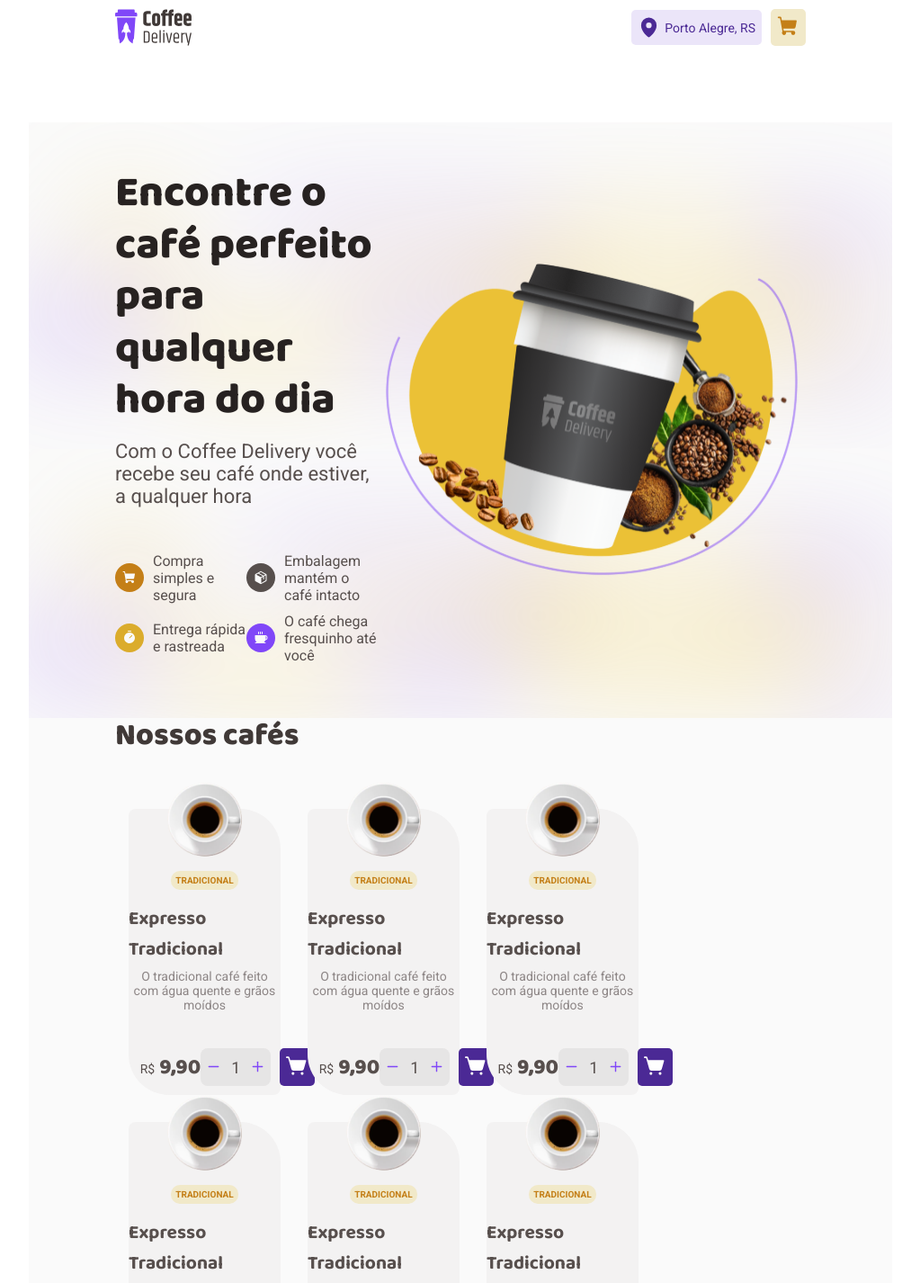
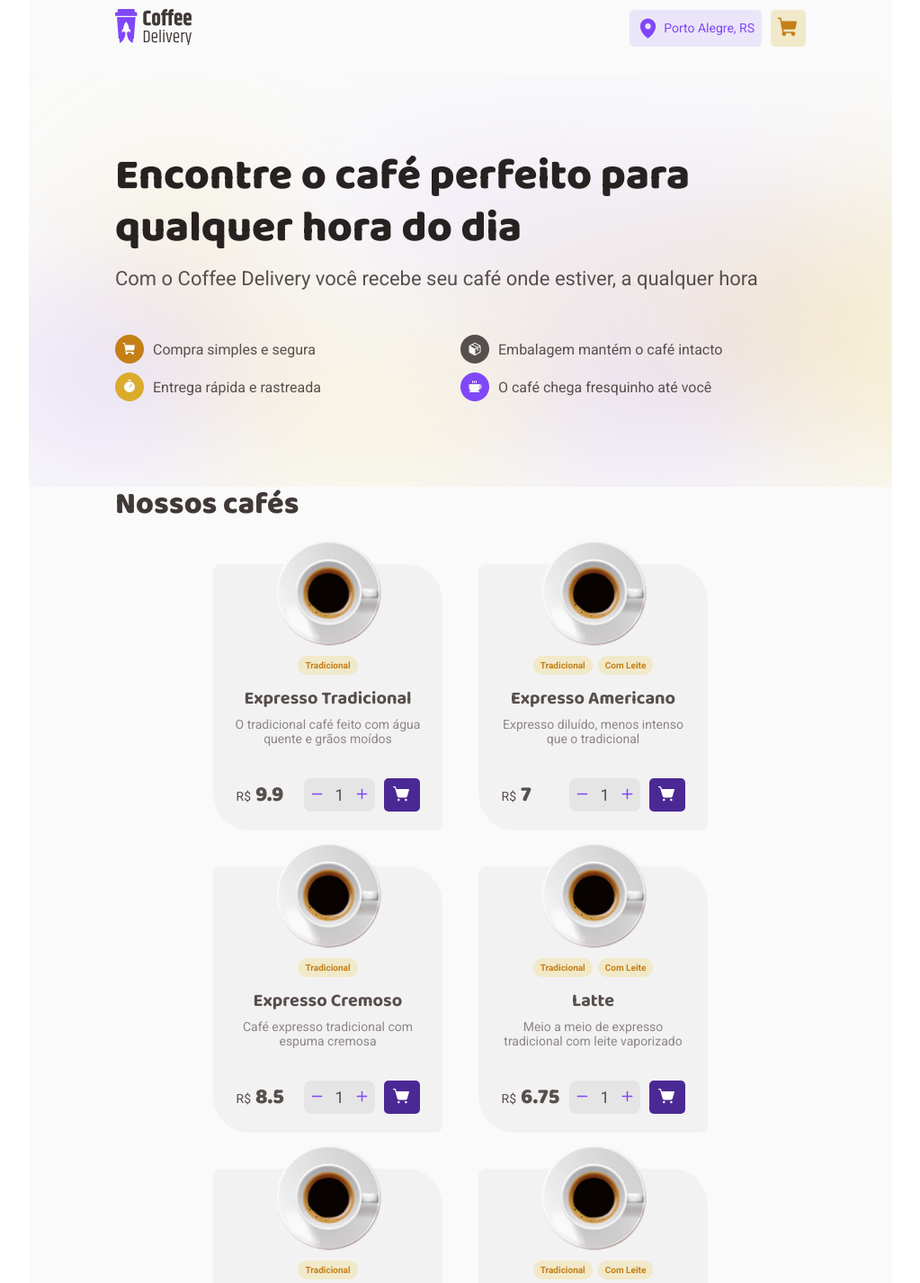
Before and after one commit to HumbertoSilv/coffee_delivery, a React (Vite) app: page / in a window 1280 px wide. Shown: the part 20-1446 px from the top of the page at 90% size, without its empty margins (128-1151 px from the left). Built offline with nearby package versions, Linux system fonts and the light colour scheme.

Commit message:
Refact: code refactoring

```diff
--- a/src/components/CoffeeCard/index.tsx
+++ b/src/components/CoffeeCard/index.tsx
@@ -3,17 +3,33 @@
 import { NavLink } from 'react-router-dom'
 import CoffeeCardImg from '../../assets/Coffee-01.svg'
 
-export const CoffeeCard = () => {
+interface CoffeeCardProps {
+  tags: string[]
+  name: string
+  price: number
+  description: string
+}
+
+export const CoffeeCard = ({
+  tags,
+  name,
+  price,
+  description,
+}: CoffeeCardProps) => {
   return (
     <CoffeeCardContainer>
       <img src={CoffeeCardImg} alt="Coffee image" />
-      <span className="tag">TRADICIONAL</span>
-      <h2>Expresso Tradicional</h2>
-      <p>O tradicional café feito com água quente e grãos moídos</p>
+      <div className="tags">
+        {tags.map((tag) => (
+          <span key={tag}>{tag}</span>
+        ))}
+      </div>
+      <h2>{name}</h2>
+      <p>{description}</p>
       <footer>
         <div className="price">
           R$
-          <span>9,90</span>
+          <span>{price}</span>
         </div>
         <div className="counter-cart-container">
           <div className="counter">
@@ -26,7 +42,7 @@
             </button>
           </div>
           <NavLink to="/checkout" title="cart">
-            <ShoppingCartSimple size={25} weight="fill" />
+            <ShoppingCartSimple size={20} weight="fill" />
           </NavLink>
         </div>
       </footer>
--- a/src/components/CoffeeCard/styles.ts
+++ b/src/components/CoffeeCard/styles.ts
@@ -1,40 +1,39 @@
 import styled from 'styled-components'
 
 export const CoffeeCardContainer = styled.div`
-  background-color: ${(props) => props.theme['base-card']};
-  width: 22%;
-  max-width: 40rem;
   display: flex;
+  width: 255px;
   flex-direction: column;
   align-items: center;
-  border-top-right-radius: 45px;
-  border-bottom-left-radius: 45px;
-  border-top-left-radius: 8px;
-  border-bottom-right-radius: 8px;
-  margin: 1.5rem;
+  border-radius: 8px 40px;
+
+  background-color: ${(props) => props.theme['base-card']};
 
   img {
-    margin-top: calc(0px - 2.4rem - 6px);
-    width: 50%;
+    margin-top: calc(0px - 2.2rem - 6px);
   }
 
-  .tag {
-    padding: 0.5rem;
+  .tags {
     margin: 1.5rem;
-    background: ${(props) => props.theme['yellow-light']};
-    color: ${(props) => props.theme['yellow-dark']};
-    border-radius: 10px;
-    font-weight: 600;
+
+    span {
+      padding: 0.5rem 0.8rem;
+      margin: 0.3rem;
+      background: ${(props) => props.theme['yellow-light']};
+      color: ${(props) => props.theme['yellow-dark']};
+      border-radius: 10px;
+      font-weight: 600;
+    }
   }
 
   h2 {
     font-family: 'Baloo 2', cursive;
-    font-size: 2.1rem;
+    font-size: 2rem;
     padding-bottom: 5px;
   }
 
   p {
-    padding-bottom: 40px;
+    padding: 0px 20px 35px;
     text-align: center;
     font-size: 1.4rem;
     color: ${(props) => props.theme['base-label']};
@@ -44,18 +43,18 @@
     display: flex;
     align-items: baseline;
     justify-content: space-between;
-    width: 85%;
-    padding: 0px 20px 10px;
-    font-size: 14px;
+    width: 80%;
+    padding: 0px 20px 20px;
+    font-size: 1.4rem;
 
     .price {
-      gap: 5px;
+      gap: 0.5rem;
       display: flex;
       align-items: baseline;
 
       span {
         font-family: 'Baloo 2', cursive;
-        font-size: 24px;
+        font-size: 2.4rem;
         font-weight: 800;
       }
     }
@@ -87,7 +86,7 @@
     }
 
     a {
-      padding: 0.7rem;
+      padding: 0.7rem 1rem;
       border-radius: 0.5rem;
 
       background: ${(props) => props.theme['purple-dark']};
--- a/src/components/Header/index.tsx
+++ b/src/components/Header/index.tsx
@@ -6,16 +6,20 @@
 export const Header = () => {
   return (
     <HeaderContainer>
+      <div>
+        <NavLink to="/" title="logo">
           <img src={Logo} alt="Copo de café e nome do site" />
+        </NavLink>
         <nav>
-        <div>
+          <span className="MapPin">
             <MapPin weight="fill" size={25} />
             Porto Alegre, RS
-        </div>
+          </span>
           <NavLink to="/checkout" title="cart">
             <ShoppingCart weight="fill" size={25} />
           </NavLink>
         </nav>
+      </div>
     </HeaderContainer>
   )
 }
--- a/src/components/Header/styles.ts
+++ b/src/components/Header/styles.ts
@@ -1,27 +1,35 @@
 import styled from 'styled-components'
 
 export const HeaderContainer = styled.header`
-  display: flex;
-  justify-content: space-between;
+  position: sticky;
+  top: 0;
+  z-index: 1;
 
-  width: 80%;
-  margin: 30px auto;
+  background: ${(props) => props.theme.background};
+
+  div {
+    display: flex;
+    justify-content: space-between;
+    width: 80%;
+    padding: 30px 0;
+    margin: auto;
+  }
 
   nav {
     display: flex;
     align-items: center;
     gap: 1rem;
 
-    div {
+    span {
       display: flex;
       align-items: center;
       font-size: 1.4rem;
-      padding: 0.7rem;
+      padding: 0.8rem;
       border-radius: 0.5rem;
       gap: 0.5rem;
 
       background: ${(props) => props.theme['purple-light']};
-      color: ${(props) => props.theme['purple-dark']};
+      color: ${(props) => props.theme.purple};
     }
 
     a {
--- a/src/pages/Checkout/styles.ts
+++ b/src/pages/Checkout/styles.ts
@@ -4,6 +4,8 @@
   display: grid;
   grid-template-columns: 60% 1fr;
   gap: 3rem;
+  position: relative;
+  top: 50px;
   width: 80%;
   margin: 60px auto;
 `
--- a/src/pages/Home/index.tsx
+++ b/src/pages/Home/index.tsx
@@ -3,7 +3,6 @@
   InfoContainer,
   ItemsContainer,
   IntroContainer,
-  IntroBackground,
   CoffeeListContainer,
 } from './styles'
 import Coffee from '../../assets/Coffee.svg'
@@ -13,16 +12,95 @@
 import PackageIcon from '../../assets/PackageIcon.svg'
 import { CoffeeCard } from '../../components/CoffeeCard'
 
+const payload = [
+  {
+    tags: ['Tradicional'],
+    name: 'Expresso Tradicional',
+    price: 9.9,
+    description: 'O tradicional café feito com água quente e grãos moídos',
+  },
+  {
+    tags: ['Tradicional', 'Com Leite'],
+    name: 'Expresso Americano',
+    price: 7,
+    description: 'Expresso diluído, menos intenso que o tradicional',
+  },
+  {
+    tags: ['Tradicional'],
+    name: 'Expresso Cremoso',
+    price: 8.5,
+    description: 'Café expresso tradicional com espuma cremosa',
+  },
+  {
+    tags: ['Tradicional', 'Com Leite'],
+    name: 'Latte',
+    price: 6.75,
+    description: 'Meio a meio de expresso tradicional com leite vaporizado',
+  },
+  {
+    tags: ['Tradicional'],
+    name: 'Capuccino',
+    price: 9.9,
+    description:
+      'Uma dose de café expresso com o dobro de leite e espuma cremosa',
+  },
+
+  {
+    tags: ['Tradicional', 'Com Leite'],
+    name: 'Mocaccino',
+    price: 5,
+    description:
+      'Bebida com canela feita de doses iguais de café, leite e espuma',
+  },
+
+  {
+    tags: ['Tradicional'],
+    name: 'Cubano',
+    price: 6.99,
+    description:
+      'Bebida com canela feita de doses iguais de café, leite e espuma',
+  },
+  {
+    tags: ['Tradicional', 'Com Leite'],
+    name: 'Latte',
+    price: 6.75,
+    description:
+      'Bebida com canela feita de doses iguais de café, leite e espuma',
+  },
+  {
+    tags: ['Tradicional'],
+    name: 'Capuccino',
+    price: 9.9,
+    description:
+      'Bebida com canela feita de doses iguais de café, leite e espuma',
+  },
+
+  {
+    tags: ['Tradicional', 'Com Leite'],
+    name: 'Mocaccino',
+    price: 5,
+    description:
+      'Bebida com canela feita de doses iguais de café, leite e espuma',
+  },
+
+  {
+    tags: ['Tradicional'],
+    name: 'Cubano',
+    price: 6.99,
+    description:
+      'Bebida com canela feita de doses iguais de café, leite e espuma',
+  },
+]
+
 export const Home = () => {
   return (
     <HomeContainer>
-      <IntroBackground>
       <IntroContainer>
         <InfoContainer>
           <h1>Encontre o café perfeito para qualquer hora do dia</h1>
           <p>
-              Com o Coffee Delivery você recebe seu café onde estiver, a
-              qualquer hora
+            Com o Coffee Delivery você recebe seu café onde estiver, a qualquer
+            hora
           </p>
           <ItemsContainer>
             <span>
@@ -38,27 +116,25 @@
               Entrega rápida e rastreada
             </span>
             <span>
-                <img src={CoffeeIcon} alt="Coffee icon" />O café chega
-                fresquinho até você
+              <img src={CoffeeIcon} alt="Coffee icon" />O café chega fresquinho
+              até você
             </span>
           </ItemsContainer>
         </InfoContainer>
-          <img src={Coffee} alt="Coffee" />
+        <img className="introImg" src={Coffee} alt="Coffee" />
       </IntroContainer>
-      </IntroBackground>
       <CoffeeListContainer>
         <h1>Nossos cafés</h1>
         <nav>
-          <CoffeeCard />
-          <CoffeeCard />
-          <CoffeeCard />
-          <CoffeeCard />
-          <CoffeeCard />
-          <CoffeeCard />
-          <CoffeeCard />
-          <CoffeeCard />
-          <CoffeeCard />
-          <CoffeeCard />
+          {payload.map(({ name, price, tags, description }, index) => (
+            <CoffeeCard
+              key={name + index}
+              name={name}
+              price={price}
+              tags={tags}
+              description={description}
+            />
+          ))}
         </nav>
       </CoffeeListContainer>
     </HomeContainer>
--- a/src/pages/Home/styles.ts
+++ b/src/pages/Home/styles.ts
@@ -4,10 +4,25 @@
 export const HomeContainer = styled.div`
   display: flex;
   flex-direction: column;
-  width: 100%;
-  margin: 8.5rem auto;
-  background: ${(props) => props.theme.background};
+  max-width: 1430px;
+  background-color: ${(props) => props.theme.background};
 `
+
+export const IntroContainer = styled.main`
+  display: flex;
+  justify-content: space-between;
+  padding: 85px 10%;
+
+  background-image: url(${Background});
+  background-size: auto;
+
+  @media (max-width: 1400px) {
+    .introImg {
+      display: none;
+    }
+  }
+`
+
 export const InfoContainer = styled.div`
   width: 50%;
 
@@ -24,7 +39,11 @@
     font-size: 2.2rem;
     margin: 1.5rem 0;
   }
+  @media (max-width: 1400px) {
+    width: 100%;
+  }
 `
+
 export const ItemsContainer = styled.div`
   margin-top: 5rem;
   display: flex;
@@ -34,24 +53,16 @@
     width: 50%;
     display: flex;
     align-items: center;
-    gap: 10px;
-    font-size: 16px;
+    gap: 1rem;
+    font-size: 1.6rem;
     margin-bottom: 1rem;
   }
 `
-export const IntroBackground = styled.div`
-  background-image: url(${Background});
-  background-size: contain;
-`
-export const IntroContainer = styled.main`
-  display: flex;
-  justify-content: space-between;
-  width: 80%;
-  margin: 5rem auto;
-`
+
 export const CoffeeListContainer = styled.section`
   width: 80%;
-  margin: 0 auto;
+  margin: auto;
+  margin-bottom: 20rem;
 
   h1 {
     color: red;
@@ -66,5 +77,7 @@
   nav {
     display: flex;
     flex-wrap: wrap;
+    gap: 4rem;
+    justify-content: center;
   }
 `
--- a/src/pages/Success/style.ts
+++ b/src/pages/Success/style.ts
@@ -5,6 +5,8 @@
   grid-template-columns: 45% 1fr;
   align-items: end;
   gap: 10rem;
+  position: relative;
+  top: 50px;
   width: 80%;
   margin: 90px auto;
 
--- a/src/styles/global.ts
+++ b/src/styles/global.ts
@@ -9,13 +9,13 @@
 
   html {
 	  font-size: 62.5%;
-    width: 75%;
-    margin: auto;
   }
 
   body {
     color: ${(props) => props.theme['base-text']};
     -webkit-font-smoothing: antialiased;
+    width: 75%;
+    margin: auto;
   }
 
   body, input-security, textarea, button {
```
Lines whose indentation alone changed are shown as unchanged.
